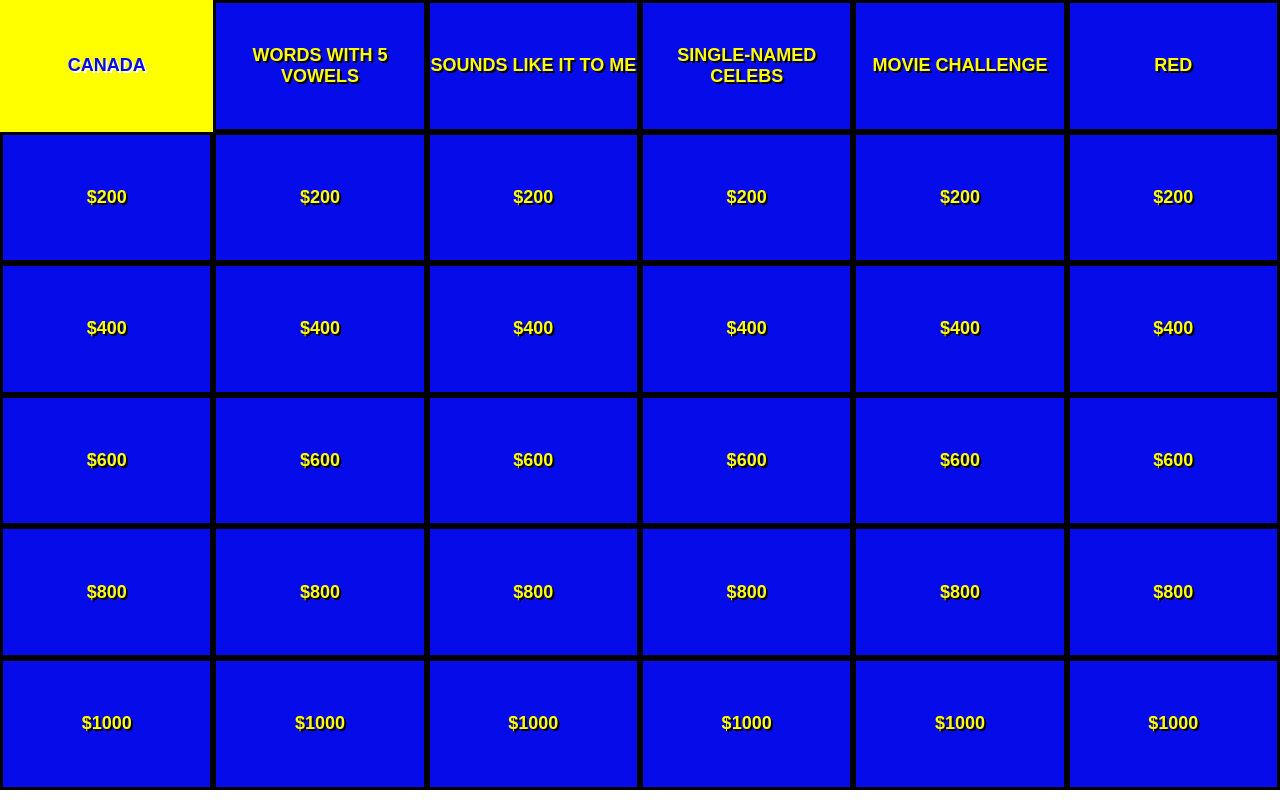
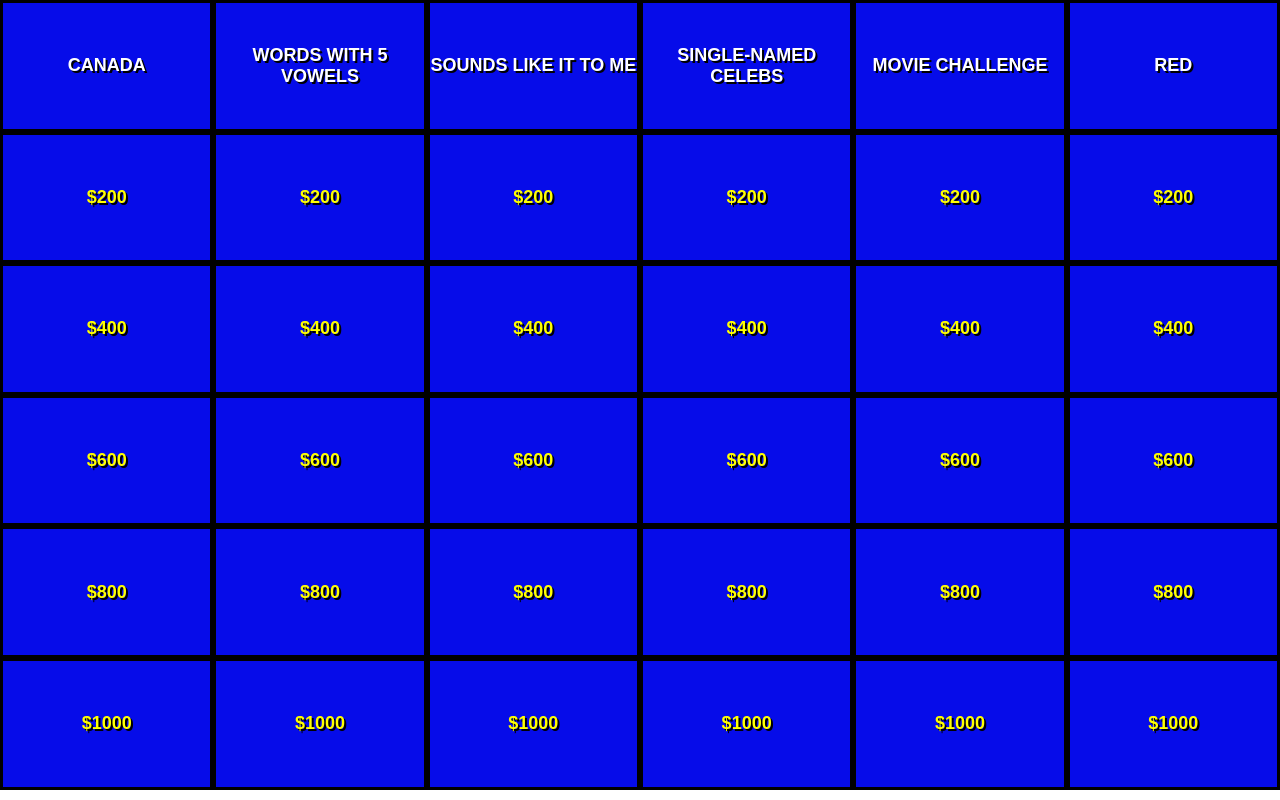
Before and after one commit to northsidejustin/2019-react-workshop, a React (Create React App) app: page / in a window 1280 px wide. Built offline with nearby package versions, Linux system fonts and the light colour scheme.

Commit message:
header revision for board

```diff
--- a/src/Card.css
+++ b/src/Card.css
@@ -12,9 +12,14 @@
   text-shadow: 2px 2px black;
 }
 
-.card:hover {
+.header{
+  color: white;
+}
+
+.card:not(.header):hover {
   border: 0.2em solid yellow;
   background: yellow;
   color: #060ce9;
   text-shadow: 2px 2px white;
+  cursor: pointer;
 }
--- a/src/Card.js
+++ b/src/Card.js
@@ -15,7 +15,7 @@ class Card extends Component {
     const { category, header, price } = this.props
 
     if (header) {
-      return <div className="card">{category}</div>
+      return <div className="card header">{category}</div>
     } else {
       return (
         <div className="card" onClick={this.showModal}>
```
